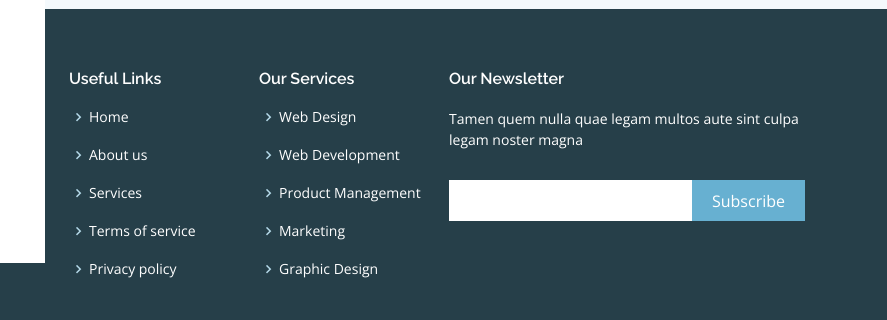
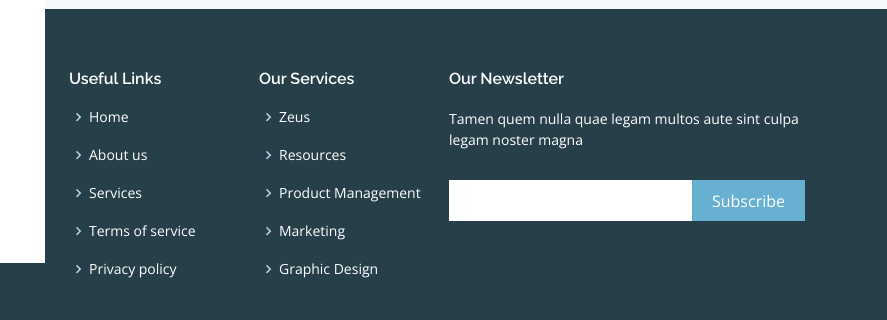
Before and after one commit to beforus/andraus, a plain HTML site: page home.htm in a window 1280 px wide. Shown: the part 3209-3529 px from the top of the page, 393-1280 px from the left. Drawn offline with nearby package versions, Linux system fonts and the light colour scheme.

Commit message:
Update home.htm

```diff
--- a/home.htm
+++ b/home.htm
@@ -296,8 +296,8 @@
           <div class="col-lg-2 col-md-6 footer-links">
             <h4>Our Services</h4>
             <ul>
-              <li><i class="bx bx-chevron-right"></i> <a href="#">Web Design</a></li>
-              <li><i class="bx bx-chevron-right"></i> <a href="#">Web Development</a></li>
+              <li><i class="bx bx-chevron-right"></i> <a href="https://foremily.github.io/everything/">Zeus</a></li>
+              <li><i class="bx bx-chevron-right"></i> <a href="#">Resources</a></li>
               <li><i class="bx bx-chevron-right"></i> <a href="#">Product Management</a></li>
               <li><i class="bx bx-chevron-right"></i> <a href="#">Marketing</a></li>
               <li><i class="bx bx-chevron-right"></i> <a href="#">Graphic Design</a></li>
```
